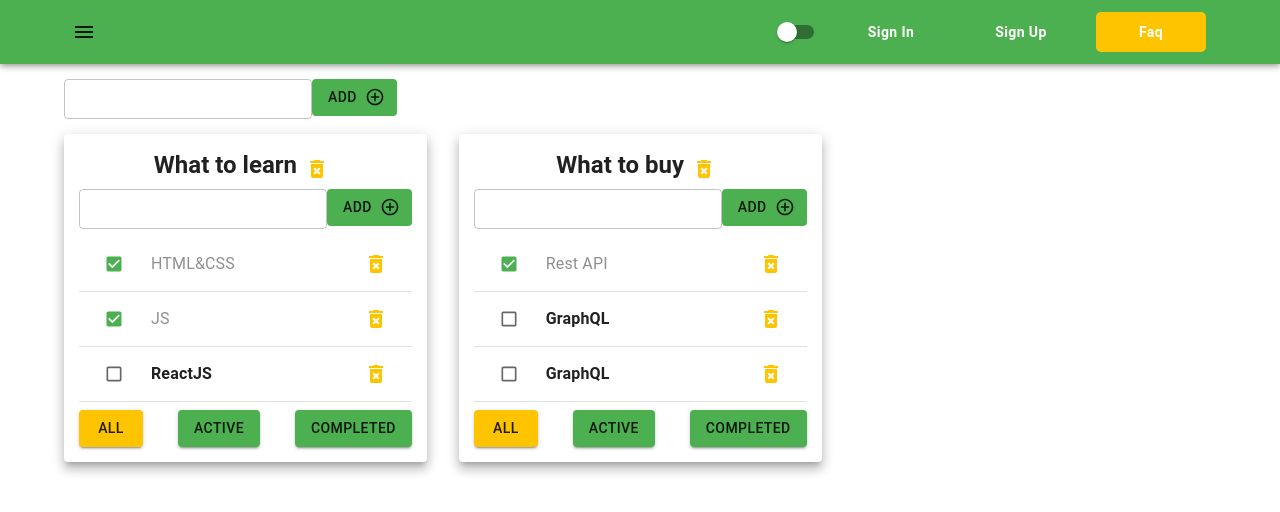
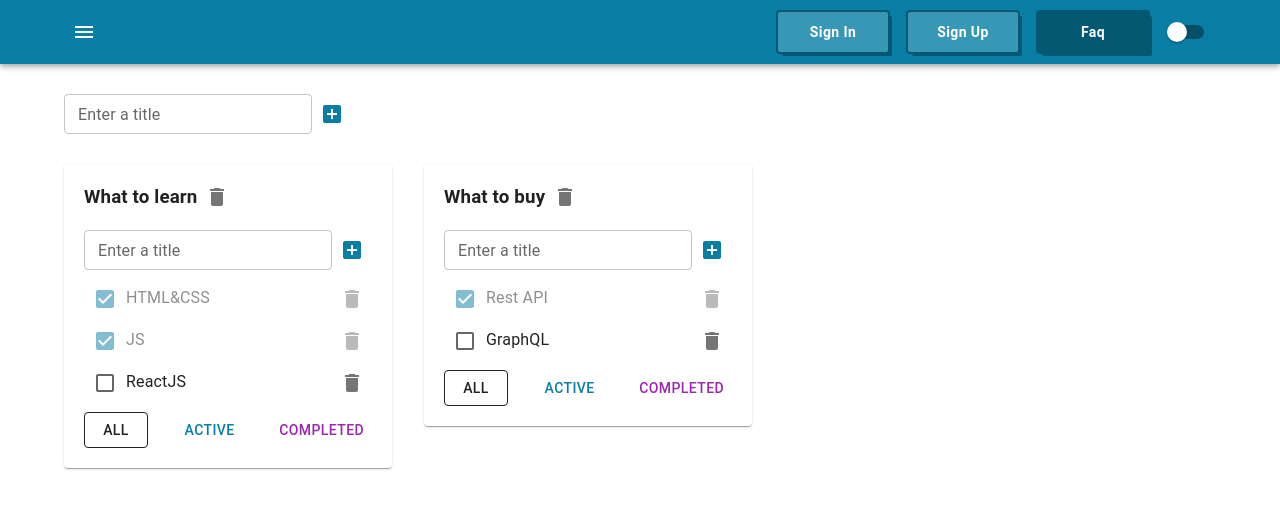
Before and after one commit to FilippSM/todolist-sprint-two, a React (Vite) app: page / in a window 1280 px wide. Shown: the top 512 px of the page. Built offline with nearby package versions, Linux system fonts and the light colour scheme.

Commit message:
(SPRINT 2 WEEK 4) TESTS

```diff
--- a/src/App.css
+++ b/src/App.css
@@ -4,28 +4,7 @@
   width: 100vw;
 }
 
-/* .app > div {
-  margin-right: 50px;
-} */
-
 .container {
   display: flex;
-  justify-content: center;
-  margin: 0 auto;
+  align-items: center;
 }
-
-.error {
-  border: red 1px solid;
-}
-
-.error-message {
-  color: red;
-}
-
-.active-filter {
-  background-color: lightgreen;
-}
-
-.is-done {
-  opacity: 0.5;
-}
--- a/src/App.tsx
+++ b/src/App.tsx
@@ -1,17 +1,20 @@
 import './App.css'
-import { useState } from 'react'
-import { v1 } from 'uuid'
-import { TodolistItem } from './TodolistItem'
-import { CreateItemForm } from './CreateItemForm'
+import {createTheme, ThemeProvider} from '@mui/material/styles'
+import {useState} from 'react'
+import {v1} from 'uuid'
+import {CreateItemForm} from './CreateItemForm'
+import {TodolistItem} from './TodolistItem'
 import AppBar from '@mui/material/AppBar'
 import Toolbar from '@mui/material/Toolbar'
 import IconButton from '@mui/material/IconButton'
 import MenuIcon from '@mui/icons-material/Menu'
-import { Container, CssBaseline, Grid2, Paper, Switch } from '@mui/material'
-import { containerSx } from './TodolistItem.styles'
-import { NavButton } from './NavButton'
-import { createTheme, ThemeProvider } from '@mui/material/styles';
-import { green, amber } from '@mui/material/colors';
+import Container from '@mui/material/Container'
+import Grid from '@mui/material/Grid2'
+import Paper from '@mui/material/Paper'
+import Switch from '@mui/material/Switch'
+import CssBaseline from '@mui/material/CssBaseline'
+import {containerSx} from './TodolistItem.styles'
+import {NavButton} from './NavButton'
 
 export type Todolist = {
   id: string
@@ -29,119 +32,106 @@ export type FilterValues = 'all' | 'active' | 'completed'
 
 export type TasksState = Record<string, Task[]>
 
+type ThemeMode = 'dark' | 'light'
+
 export const App = () => {
   const todolistId1 = v1()
   const todolistId2 = v1()
 
   const [todolists, setTodolists] = useState<Todolist[]>([
-    { id: todolistId1, title: 'What to learn', filter: 'all' },
-    { id: todolistId2, title: 'What to buy', filter: 'all' },
+    {id: todolistId1, title: 'What to learn', filter: 'all'},
+    {id: todolistId2, title: 'What to buy', filter: 'all'},
   ])
 
   const [tasks, setTasks] = useState<TasksState>({
     [todolistId1]: [
-      { id: v1(), title: 'HTML&CSS', isDone: true },
-      { id: v1(), title: 'JS', isDone: true },
-      { id: v1(), title: 'ReactJS', isDone: false },
+      {id: v1(), title: 'HTML&CSS', isDone: true},
+      {id: v1(), title: 'JS', isDone: true},
+      {id: v1(), title: 'ReactJS', isDone: false},
     ],
     [todolistId2]: [
-      { id: v1(), title: 'Rest API', isDone: true },
-      { id: v1(), title: 'GraphQL', isDone: false },
-      { id: v1(), title: 'GraphQL', isDone: false },
+      {id: v1(), title: 'Rest API', isDone: true},
+      {id: v1(), title: 'GraphQL', isDone: false},
     ],
-
   })
 
+  const [themeMode, setThemeMode] = useState<ThemeMode>('light')
 
+  const theme = createTheme({
+    palette: {
+      mode: themeMode,
+      primary: {
+        main: '#087EA4',
+      },
+    },
+  })
 
-  // tasks
-  // C
-  const createTask = (todolistId: string, title: string) => {
-    const newTask = { id: v1(), title, isDone: false }
-    setTasks({ ...tasks, [todolistId]: [newTask, ...tasks[todolistId]] })
+  const changeMode = () => {
+    setThemeMode(themeMode == 'light' ? 'dark' : 'light')
   }
 
-  // U1
-  const changeTaskStatus = (todolistId: string, taskId: string, isDone: boolean) => {
-    setTasks({ ...tasks, [todolistId]: tasks[todolistId].map(task => task.id == taskId ? { ...task, isDone } : task) })
+  const changeFilter = (todolistId: string, filter: FilterValues) => {
+    setTodolists(todolists.map(todolist => todolist.id === todolistId ? {...todolist, filter} : todolist))
   }
 
-  // U2
-  const changeTaskTitle = (todolistId: string, taskId: string, title: string) => {
-    setTasks({ ...tasks, [todolistId]: tasks[todolistId].map(task => task.id == taskId ? { ...task, title } : task) })
+  const createTodolist = (title: string) => {
+    const todolistId = v1()
+    const newTodolist: Todolist = {id: todolistId, title, filter: 'all'}
+    setTodolists([newTodolist, ...todolists])
+    setTasks({...tasks, [todolistId]: []})
   }
 
-  // D
-  const deleteTask = (todolistId: string, taskId: string) => {
-    setTasks({ ...tasks, [todolistId]: tasks[todolistId].filter(task => task.id !== taskId) })
-  }
-
-
-  //todolists
-  //C
-  const createTodolist = (title: string) => {
-    const todolistId = v1()
-    const newTodolist: Todolist = { id: todolistId, title: title, filter: 'all' }
-    setTodolists([...todolists, newTodolist])
-    setTasks({ ...tasks, [todolistId]: [] })
-  }
-
-  //U1
-  const changeFilter = (todolistId: string, filter: FilterValues) => {
-    setTodolists(todolists.map(todolist => todolist.id === todolistId ? { ...todolist, filter } : todolist))
-  }
-
-  //U2
-  const changeTodolistTitle = (todolistId: string, title: string) => {
-    setTodolists(todolists.map(todolist => todolist.id === todolistId ? { ...todolist, title } : todolist))
-  }
-
-  //D
   const deleteTodolist = (todolistId: string) => {
     setTodolists(todolists.filter(todolist => todolist.id !== todolistId))
     delete tasks[todolistId]
-    setTasks({ ...tasks })
+    setTasks({...tasks})
   }
 
+  const changeTodolistTitle = (todolistId: string, title: string) => {
+    setTodolists(todolists.map(todolist => todolist.id === todolistId ? {...todolist, title} : todolist))
+  }
 
-  const [isLightMode, setIsLightMode] = useState(true)
-  const changeThemeHandler = () => setIsLightMode(!isLightMode)
-  const theme = createTheme({
-    palette: {
-      primary: green,
-      secondary: amber,
-      mode: isLightMode ? "light" : "dark"
-    },
-  })
+  const deleteTask = (todolistId: string, taskId: string) => {
+    setTasks({...tasks, [todolistId]: tasks[todolistId].filter(task => task.id !== taskId)})
+  }
 
+  const createTask = (todolistId: string, title: string) => {
+    const newTask = {id: v1(), title, isDone: false}
+    setTasks({...tasks, [todolistId]: [newTask, ...tasks[todolistId]]})
+  }
 
+  const changeTaskStatus = (todolistId: string, taskId: string, isDone: boolean) => {
+    setTasks({...tasks, [todolistId]: tasks[todolistId].map(task => task.id == taskId ? {...task, isDone} : task)})
+  }
 
-
+  const changeTaskTitle = (todolistId: string, taskId: string, title: string) => {
+    setTasks({...tasks, [todolistId]: tasks[todolistId].map(task => task.id === taskId ? {...task, title} : task)})
+  }
 
   return (
-    <div className="app">
       <ThemeProvider theme={theme}>
+        <div className={'app'}>
           <CssBaseline />
-        <AppBar position="static">
+          <AppBar position="static" sx={{mb: '30px'}}>
             <Toolbar>
               <Container maxWidth={'lg'} sx={containerSx}>
                 <IconButton color="inherit">
-                <MenuIcon />
+                  <MenuIcon/>
                 </IconButton>
                 <div>
-                <Switch onChange={changeThemeHandler} />
                   <NavButton>Sign in</NavButton>
                   <NavButton>Sign up</NavButton>
-                <NavButton background={theme.palette.secondary.main}>Faq</NavButton>
+                  <NavButton background={theme.palette.primary.dark}>Faq</NavButton>
+                  <Switch color={'default'} onChange={changeMode} />
                 </div>
               </Container>
             </Toolbar>
           </AppBar>
           <Container maxWidth={'lg'}>
-          <Grid2 container sx={{ p: "15px 0" }}>
-            <CreateItemForm createItem={createTodolist} />
-          </Grid2>
-          <Grid2 container spacing={4}>
+            <Grid container sx={{mb: '30px'}}>
+              <CreateItemForm onCreateItem={createTodolist}/>
+            </Grid>
+            <Grid container spacing={4}>
               {todolists.map(todolist => {
                 const todolistTasks = tasks[todolist.id]
                 let filteredTasks = todolistTasks
@@ -153,10 +143,9 @@ export const App = () => {
                 }
 
                 return (
-                <Grid2 key={todolist.id}>
-                  <Paper elevation={8} sx={{ p: "15px" }}>
-                    <TodolistItem
-                      todolist={todolist}
+                    <Grid key={todolist.id}>
+                      <Paper sx={{p: '0 20px 20px 20px'}}>
+                        <TodolistItem todolist={todolist}
                                       tasks={filteredTasks}
                                       deleteTask={deleteTask}
                                       changeFilter={changeFilter}
@@ -164,15 +153,14 @@ export const App = () => {
                                       changeTaskStatus={changeTaskStatus}
                                       deleteTodolist={deleteTodolist}
                                       changeTaskTitle={changeTaskTitle}
-                      changeTodolistTitle={changeTodolistTitle}
-                    />
+                                      changeTodolistTitle={changeTodolistTitle}/>
                       </Paper>
-                </Grid2>
+                    </Grid>
                 )
               })}
-          </Grid2>
+            </Grid>
           </Container>
+        </div>
       </ThemeProvider>
-    </div>
   )
 }
--- a/src/CreateItemForm.tsx
+++ b/src/CreateItemForm.tsx
@@ -1,31 +1,32 @@
-import { Button, TextField, Tooltip } from "@mui/material"
-import { ChangeEvent, KeyboardEvent, useState } from "react"
-import AddCircleOutlineIcon from '@mui/icons-material/AddCircleOutline';
-
+import {type ChangeEvent, type KeyboardEvent, useState} from 'react'
+import TextField from '@mui/material/TextField'
+import AddBoxIcon from '@mui/icons-material/AddBox'
+import IconButton from '@mui/material/IconButton'
 
 type Props = {
-    createItem: (itemTitle: string) => void
+  onCreateItem: (title: string) => void
 }
 
-export const CreateItemForm = ({ createItem }: Props) => {
-    const [itemTitle, setItemTitle] = useState('')
+export const CreateItemForm = ({ onCreateItem }: Props) => {
+  const [title, setTitle] = useState('')
   const [error, setError] = useState<string | null>(null)
 
-    const changeItemTitleHandler = (event: ChangeEvent<HTMLInputElement>) => {
-        setItemTitle(event.currentTarget.value)
-        setError(null)
-    }
-
   const createItemHandler = () => {
-        const trimmedTitle = itemTitle.trim()
+    const trimmedTitle = title.trim()
     if (trimmedTitle !== '') {
-            createItem(trimmedTitle)
-            setItemTitle('')
+      onCreateItem(trimmedTitle)
+      setTitle('')
     } else {
       setError('Title is required')
     }
   }
-    const createTaskOnEnterHandler = (event: KeyboardEvent<HTMLInputElement>) => {
+
+  const changeTitleHandler = (event: ChangeEvent<HTMLInputElement>) => {
+    setTitle(event.currentTarget.value)
+    setError(null)
+  }
+
+  const createItemOnEnterHandler = (event: KeyboardEvent<HTMLInputElement>) => {
     if (event.key === 'Enter') {
       createItemHandler()
     }
@@ -33,27 +34,17 @@ export const CreateItemForm = ({ createItem }: Props) => {
 
   return (
       <div>
-            <TextField
-                size="small"
-                variant="outlined"
-
-                value={itemTitle}
-                onChange={changeItemTitleHandler}
-                onKeyDown={createTaskOnEnterHandler}
+        <TextField label={'Enter a title'}
+                   variant={'outlined'}
+                   value={title}
+                   size={'small'}
                    error={!!error}
                    helperText={error}
-            />
-            <Tooltip title="Add item">
-                <Button
-                    disableElevation
-                    variant="contained"
-                    onClick={createItemHandler}
-                    endIcon={<AddCircleOutlineIcon />}
-                >
-                    add
-                </Button>
-            </Tooltip>
-            {/* {error && <div className={'error-message'}>{error}</div>} */}
+                   onChange={changeTitleHandler}
+                   onKeyDown={createItemOnEnterHandler}/>
+        <IconButton onClick={createItemHandler} color={'primary'}>
+          <AddBoxIcon />
+        </IconButton>
       </div>
   )
 }
--- a/src/EditableSpan.tsx
+++ b/src/EditableSpan.tsx
@@ -1,37 +1,40 @@
-import { TextField } from "@mui/material"
-import { ChangeEvent, useState } from "react"
+import TextField from '@mui/material/TextField'
+import {type ChangeEvent, useState} from 'react'
 
 type Props = {
-    title: string
-    changeTitle: (newTitle: string) => void
+  value: string
+  onChange: (title: string) => void
 }
 
-export const EditableSpan = ({ title, changeTitle }: Props) => {
+export const EditableSpan = ({ value, onChange }: Props) => {
+  const [title, setTitle] = useState(value)
+  const [isEditMode, setIsEditMode] = useState(false)
 
-    const [isEditMode, setIsEditMode] = useState(false)
-    const [itemTitle, setItemTitle] = useState(title)
-
-    const onEditMode = () => {
+  const turnOnEditMode = () => {
     setIsEditMode(true)
   }
 
-    const offEditMode = () => {
+  const turnOffEditMode = () => {
     setIsEditMode(false)
-        changeTitle(itemTitle)
+    onChange(title)
   }
-    const changeItemTitleHandler = (event: ChangeEvent<HTMLInputElement>) => {
-        setItemTitle(event.currentTarget.value)
+
+  const changeTitle = (event: ChangeEvent<HTMLInputElement>) => {
+    setTitle(event.currentTarget.value)
   }
 
   return (
-        isEditMode
-            ? <TextField
-                variant="standard"
-                value={itemTitle}
-                autoFocus
-                onChange={changeItemTitleHandler}
-                onBlur={offEditMode}
-            />
-            : <span onDoubleClick={onEditMode}>{title}</span>
+      <>
+        {isEditMode ? (
+            <TextField variant={'outlined'}
+                       value={title}
+                       size={'small'}
+                       onChange={changeTitle}
+                       onBlur={turnOffEditMode}
+                       autoFocus/>
+        ) : (
+            <span onDoubleClick={turnOnEditMode}>{value}</span>
+        )}
+      </>
   )
 }
--- a/src/NavButton.ts
+++ b/src/NavButton.ts
@@ -2,17 +2,17 @@ import { styled } from '@mui/material/styles'
 import Button from '@mui/material/Button'
 
 type Props = {
-    background?: string
-  }
+  background?: string
+}
 
-export const NavButton = styled(Button)<Props>(({background, theme}) => ({
+export const NavButton = styled(Button)<Props>(({ background, theme }) => ({
   minWidth: '110px',
   fontWeight: 'bold',
-//   boxShadow: `0 0 0 2px ${theme.palette.primary.dark}, 4px 4px 0 0 ${theme.palette.primary.dark}`,
-  borderRadius: '5px',
+  boxShadow: `0 0 0 2px ${theme.palette.primary.dark}, 4px 4px 0 0 ${theme.palette.primary.dark}`,
+  borderRadius: '2px',
   textTransform: 'capitalize',
   margin: '0 10px',
   padding: '8px 24px',
-  color: '#ffffff',
-  background: background || theme.palette.primary.main,
+  color: theme.palette.primary.contrastText,
+  background: background || theme.palette.primary.light,
 }))
--- a/src/TodolistItem.styles.ts
+++ b/src/TodolistItem.styles.ts
@@ -1,11 +1,12 @@
 import { SxProps } from '@mui/material'
 
 export const containerSx: SxProps = {
-    display: 'flex',
-    justifyContent: 'space-between',
+  display: 'flex',
+  justifyContent: 'space-between',
 }
 
 export const getListItemSx = (isDone: boolean): SxProps => ({
-    opacity: isDone ? 0.5 : 1,
-    fontWeight: isDone ? 400 : 700
+  p: 0,
+  justifyContent: 'space-between',
+  opacity: isDone ? 0.5 : 1,
 })
--- a/src/TodolistItem.tsx
+++ b/src/TodolistItem.tsx
@@ -1,12 +1,15 @@
-import { type ChangeEvent } from 'react'
-import type { FilterValues, Task, Todolist } from './App'
-// import { Button } from './Button'
-import { CreateItemForm } from './CreateItemForm'
-import { EditableSpan } from './EditableSpan'
-import { Box, Button, Checkbox, IconButton, List, ListItem, ListItemIcon, Typography } from '@mui/material'
-import DeleteForeverIcon from '@mui/icons-material/DeleteForever';
-import AddCircleOutlineIcon from '@mui/icons-material/AddCircleOutline';
-import { containerSx, getListItemSx } from './TodolistItem.styles'
+import type {ChangeEvent} from 'react'
+import type {FilterValues, Task, Todolist} from './App'
+import {CreateItemForm} from './CreateItemForm'
+import {EditableSpan} from './EditableSpan'
+import Checkbox from '@mui/material/Checkbox'
+import Box from '@mui/material/Box'
+import Button from '@mui/material/Button'
+import IconButton from '@mui/material/IconButton'
+import DeleteIcon from '@mui/icons-material/Delete'
+import List from '@mui/material/List'
+import ListItem from '@mui/material/ListItem'
+import {containerSx, getListItemSx} from './TodolistItem.styles'
 
 type Props = {
   todolist: Todolist
@@ -22,7 +25,7 @@ type Props = {
 
 export const TodolistItem = (props: Props) => {
   const {
-    todolist: { id, title, filter },
+    todolist: {id, title, filter},
     tasks,
     deleteTask,
     changeFilter,
@@ -30,27 +33,8 @@ export const TodolistItem = (props: Props) => {
     changeTaskStatus,
     deleteTodolist,
     changeTaskTitle,
-    changeTodolistTitle
+    changeTodolistTitle,
   } = props
-
-  // const [taskTitle, setTaskTitle] = useState('')
-  // const [error, setError] = useState<string | null>(null)
-
-  const createTaskHandler = (title: string) => {
-    createTask(id, title)
-  }
-
-  // const changeTaskTitleHandler = (event: ChangeEvent<HTMLInputElement>) => {
-  //   setTaskTitle(event.currentTarget.value)
-  //   setError(null)
-  // }
-
-  // const createTaskOnEnterHandler = (event: KeyboardEvent<HTMLInputElement>) => {
-  //   if (event.key === 'Enter') {
-  //     createTaskHandler()
-  //   }
-  // }
-
 
   const changeFilterHandler = (filter: FilterValues) => {
     changeFilter(id, filter)
@@ -60,33 +44,25 @@ export const TodolistItem = (props: Props) => {
     deleteTodolist(id)
   }
 
-  const changeTodolistTitleHandler = (newTitle: string) => {
-    changeTodolistTitle(id, newTitle)
+  const changeTodolistTitleHandler = (title: string) => {
+    changeTodolistTitle(id, title)
+  }
+
+  const createTaskHandler = (title: string) => {
+    createTask(id, title)
   }
 
   return (
       <div>
         <div className={'container'}>
-
-          <Typography variant="h5" align={"center"} sx={{fontWeight: 700}}>
-            <EditableSpan title={title} changeTitle={changeTodolistTitleHandler} />
-          </Typography>
-          <IconButton
-            color="secondary"
-            onClick={deleteTodolistHandler}>
-            <DeleteForeverIcon />
+          <h3>
+            <EditableSpan value={title} onChange={changeTodolistTitleHandler} />
+          </h3>
+          <IconButton onClick={deleteTodolistHandler}>
+            <DeleteIcon />
           </IconButton>
-
         </div>
-      <CreateItemForm createItem={createTaskHandler} />
-      {/* <div>
-          <input className={error ? 'error' : ''}
-                 value={taskTitle}
-                 onChange={changeTaskTitleHandler}
-                 onKeyDown={createTaskOnEnterHandler}/>
-          <Button title={'+'} onClick={createTaskHandler}/>
-          {error && <div className={'error-message'}>{error}</div>}
-        </div> */}
+        <CreateItemForm onCreateItem={createTaskHandler}/>
         {tasks.length === 0 ? (
             <p>Тасок нет</p>
         ) : (
@@ -100,61 +76,42 @@ export const TodolistItem = (props: Props) => {
                   const newStatusValue = e.currentTarget.checked
                   changeTaskStatus(id, task.id, newStatusValue)
                 }
-            const changeTaskTitleHandler = (newTitle: string) => {
-              changeTaskTitle(id, task.id, newTitle)
+
+                const changeTaskTitleHandler = (title: string) => {
+                  changeTaskTitle(id, task.id, title)
                 }
 
                 return (
-              <ListItem
-                divider
-                key={task.id}
-                secondaryAction={
-                  <IconButton
-                    color="secondary"
-                    onClick={deleteTaskHandler}>
-                    <DeleteForeverIcon />
+                    <ListItem key={task.id} sx={getListItemSx(task.isDone)}>
+                      <div>
+                        <Checkbox checked={task.isDone} onChange={changeTaskStatusHandler}/>
+                        <EditableSpan value={task.title} onChange={changeTaskTitleHandler} />
+                      </div>
+                      <IconButton onClick={deleteTaskHandler}>
+                        <DeleteIcon />
                       </IconButton>
-                }
-              >
-                <ListItemIcon>
-                  <Checkbox
-                    size="small"
-                    checked={task.isDone}
-                    onChange={changeTaskStatusHandler}
-                  />
-                </ListItemIcon>
-
-
-                <Box sx={getListItemSx(task.isDone)}>
-                  <EditableSpan title={task.title} changeTitle={changeTaskTitleHandler} />
-                </Box>
-
-
                     </ListItem>
                 )
               })}
             </List>
         )}
         <Box sx={containerSx}>
-        <Button
-          variant="contained"
-          color={filter === 'all' ? 'secondary' : 'primary'}
-          onClick={() => changeFilterHandler('all')} >
+          <Button variant={filter === 'all' ? 'outlined' : 'text'}
+                  color={'inherit'}
+                  onClick={() => changeFilterHandler('all')}>
             All
           </Button>
-        <Button
-          variant="contained"
-          color={filter === 'active' ? 'secondary' : 'primary'}
-          onClick={() => changeFilterHandler('active')} >
+          <Button variant={filter === 'active' ? 'outlined' : 'text'}
+                  color={'primary'}
+                  onClick={() => changeFilterHandler('active')}>
             Active
           </Button>
-        <Button
-          variant="contained"
-          color={filter === 'completed' ? 'secondary' : 'primary'}
-          onClick={() => changeFilterHandler('completed')} >
+          <Button variant={filter === 'completed' ? 'outlined' : 'text'}
+                  color={'secondary'}
+                  onClick={() => changeFilterHandler('completed')}>
             Completed
           </Button>
         </Box>
-    </div >
+      </div>
   )
 }
```
Also changed, not shown: src/Button.tsx (deleted, +0 -9 lines), src/model/todolists-reducer.ts (added, +20 -0 lines), 1 other file (tests, documents, lock files or other folders). Lines whose indentation alone changed are shown as unchanged.
